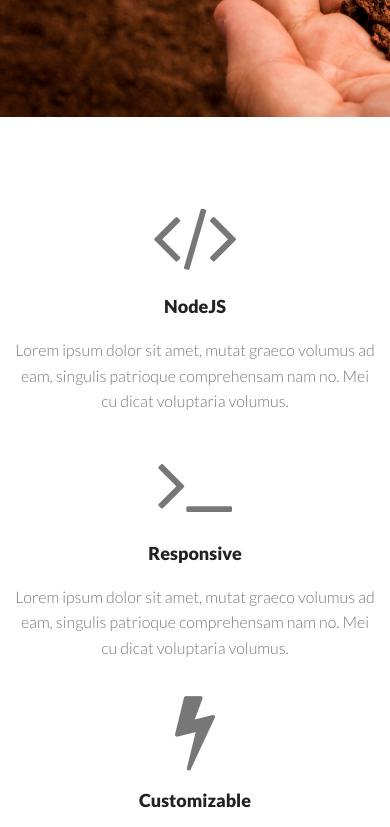
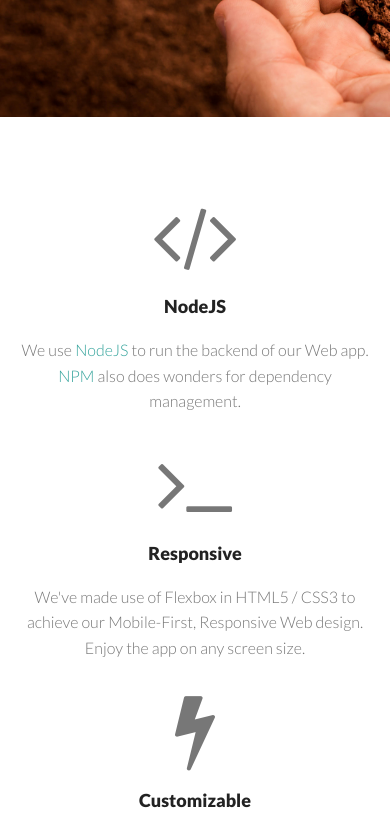
Before and after one commit to three-m-and-co/informative-website, a website: page public/info/index.html in a window 390 px wide. Shown: the part 228-1055 px from the top of the page. Drawn offline with Linux system fonts and the light colour scheme; some packages are replaced by stand-ins of ours.

Commit message:
Added some text for NodeJS and Responsive captions

```diff
--- a/public/info/index.html
+++ b/public/info/index.html
@@ -65,7 +65,8 @@
                     <div class="align-center">
                         <i class="fa fa-code fa-5x mar-bot20"></i>
                         <h4 class="text-bold">NodeJS</h4>
-                        <p>Lorem ipsum dolor sit amet, mutat graeco volumus ad eam, singulis patrioque comprehensam nam no. Mei cu dicat voluptaria volumus.
+                        <p>
+                            We use <a href="https://nodejs.org/en/">NodeJS</a> to run the backend of our Web app. <a href="https://www.npmjs.com/">NPM</a> also does wonders for dependency management.
                         </p>
                     </div>
                 </div>
@@ -74,7 +75,8 @@
                     <div class="align-center">
                         <i class="fa fa-terminal fa-5x mar-bot20"></i>
                         <h4 class="text-bold">Responsive</h4>
-                        <p>Lorem ipsum dolor sit amet, mutat graeco volumus ad eam, singulis patrioque comprehensam nam no. Mei cu dicat voluptaria volumus.
+                        <p>
+                            We've made use of Flexbox in HTML5 / CSS3 to achieve our Mobile-First, Responsive Web design. Enjoy the app on any screen size.
                         </p>
                     </div>
                 </div>
```
